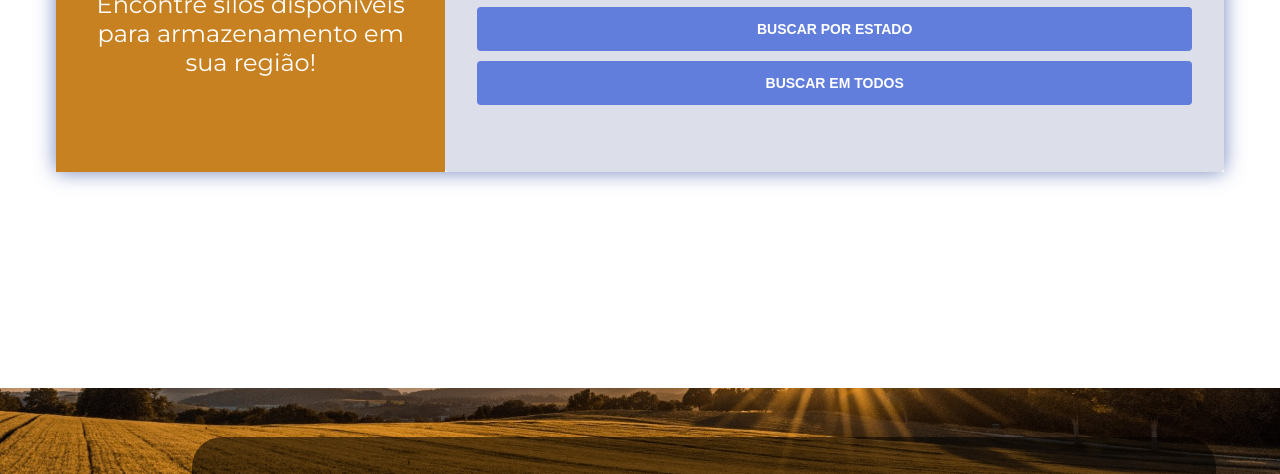
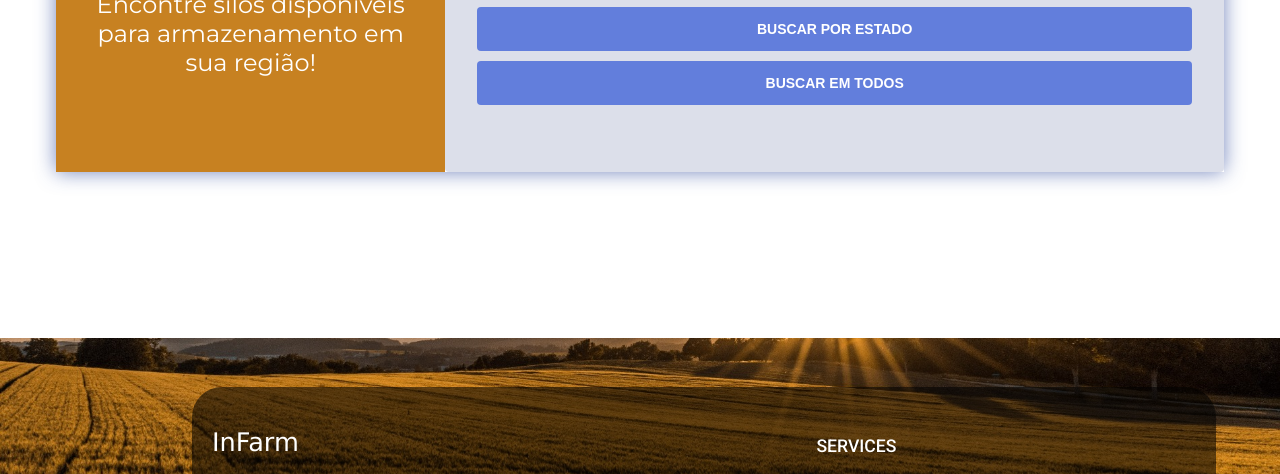
Before and after one commit to martin1606/agro_hackaton, a plain HTML site: page pages/index.html in a window 1280 px wide. Shown: the part 289-763 px from the top of the page. Drawn offline with Linux system fonts and the light colour scheme; a web font is replaced by a local one.

Commit message:
updated table

```diff
--- a/css/mainC.css
+++ b/css/mainC.css
@@ -155,7 +155,7 @@ footer{
     transition: background-color 2s ease-out;
   }
   .dadosCadastrados{
-    min-height: 150px;
+    min-height: 100px;
     display: flex;
     justify-content: center;
   }
```
Also changed, not shown: pages/index.html (+1 -1 lines).
